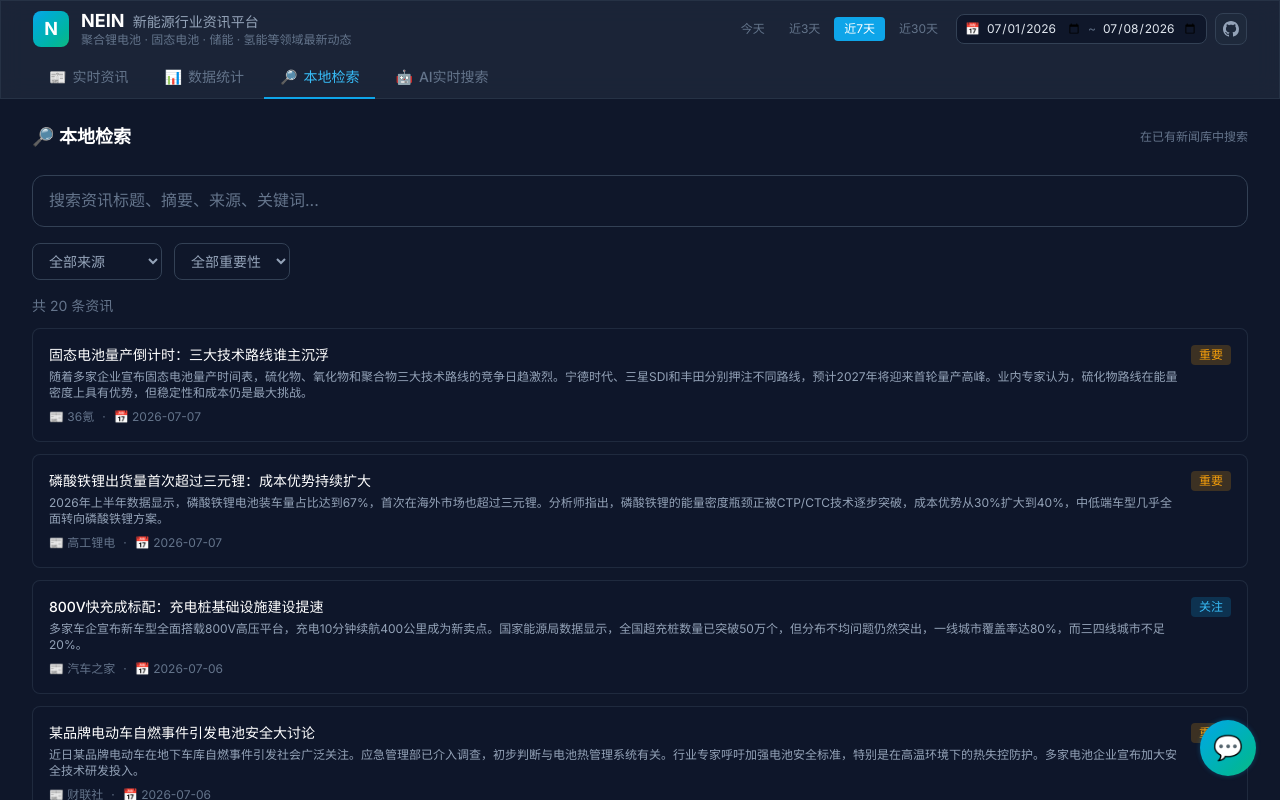
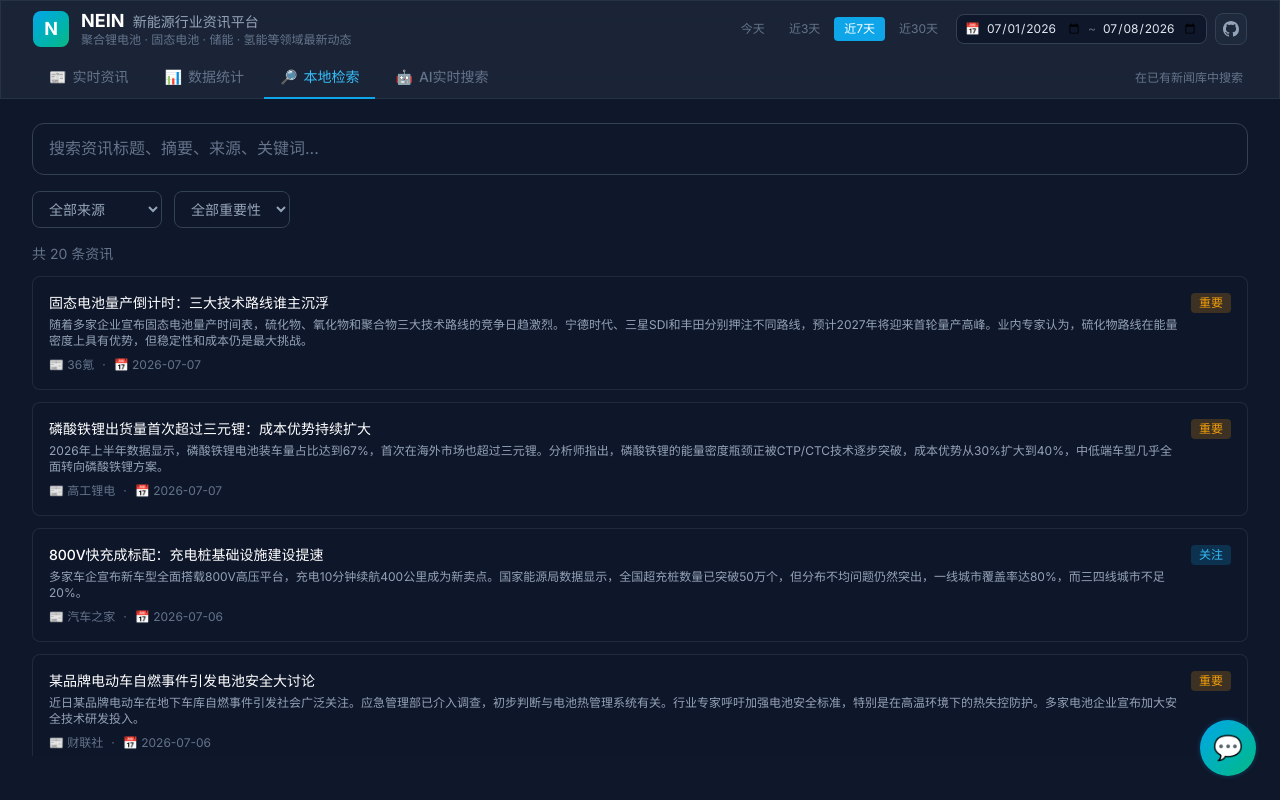
Before and after one commit to LongRanJ/NEIN, a Vue app: page / in a window 1280 px wide. Both pictures are taken after a click on the button "🔎 本地检索". Shown: the top 800 px of the page. Built offline with nearby package versions, Linux system fonts and the light colour scheme; the HTML template or start-up script is replaced by a standard one.

Commit message:
ui: 清理冗余元素，搜索页说明移至Tab右侧

```diff
--- a/src/components/AiSearchPage.vue
+++ b/src/components/AiSearchPage.vue
@@ -1,10 +1,5 @@
 <template>
   <section>
-    <div class="flex items-center justify-between mb-6">
-      <h3 class="text-lg font-semibold text-white">🤖 AI 实时搜索</h3>
-      <span class="text-xs text-text-muted">RSS 实时抓取 + MIMO 智能筛选</span>
-    </div>
-
     <!-- 搜索输入 -->
     <div class="flex gap-3 mb-4">
       <input
--- a/src/components/AppHeader.vue
+++ b/src/components/AppHeader.vue
@@ -63,8 +63,9 @@
         </div>
       </div>
 
-      <!-- 第二行：Tab 导航 -->
-      <nav class="flex items-center gap-1 -mb-px">
+      <!-- 第二行：Tab 导航 + 动态说明 -->
+      <nav class="flex items-center justify-between -mb-px">
+        <div class="flex items-center gap-1">
           <button
             v-for="tab in tabs"
             :key="tab.key"
@@ -77,12 +78,15 @@
             <span>{{ tab.icon }}</span>
             <span>{{ tab.label }}</span>
           </button>
+        </div>
+        <span v-if="tabDesc" class="text-xs text-text-muted pr-1">{{ tabDesc }}</span>
       </nav>
     </div>
   </header>
 </template>
 
 <script setup>
+import { computed } from 'vue'
 import { usePageStore } from '../stores/page'
 import { useTimeFilterStore } from '../stores/timeFilter'
 
@@ -92,9 +96,11 @@ const timeFilter = useTimeFilterStore()
 const tabs = [
   { key: 'news', label: '实时资讯', icon: '📰' },
   { key: 'data', label: '数据统计', icon: '📊' },
-  { key: 'localSearch', label: '本地检索', icon: '🔎' },
-  { key: 'aiSearch', label: 'AI实时搜索', icon: '🤖' }
+  { key: 'localSearch', label: '本地检索', icon: '🔎', desc: '在已有新闻库中搜索' },
+  { key: 'aiSearch', label: 'AI实时搜索', icon: '🤖', desc: 'RSS 实时抓取 + MIMO 智能筛选' }
 ]
+
+const tabDesc = computed(() => tabs.find(t => t.key === pageStore.currentPage)?.desc || '')
 
 const presets = [
   { label: '今天', days: 0 },
--- a/src/components/LocalSearchPage.vue
+++ b/src/components/LocalSearchPage.vue
@@ -1,10 +1,5 @@
 <template>
   <section>
-    <div class="flex items-center justify-between mb-6">
-      <h3 class="text-lg font-semibold text-white">🔎 本地检索</h3>
-      <span class="text-xs text-text-muted">在已有新闻库中搜索</span>
-    </div>
-
     <!-- 搜索框 -->
     <div class="flex gap-3 mb-4">
       <div class="flex-1 relative">
--- a/src/components/NewsPage.vue
+++ b/src/components/NewsPage.vue
@@ -11,7 +11,6 @@
         </span>
       </div>
       <div class="flex items-center gap-3">
-        <span class="text-xs text-text-muted">🕐 数据更新于 {{ formattedTime }}</span>
         <button
           @click="triggerUpdate"
           :disabled="isUpdating"
```
Also changed, not shown: 1 other file (tests, documents, lock files or other folders). Lines whose indentation alone changed are shown as unchanged.
